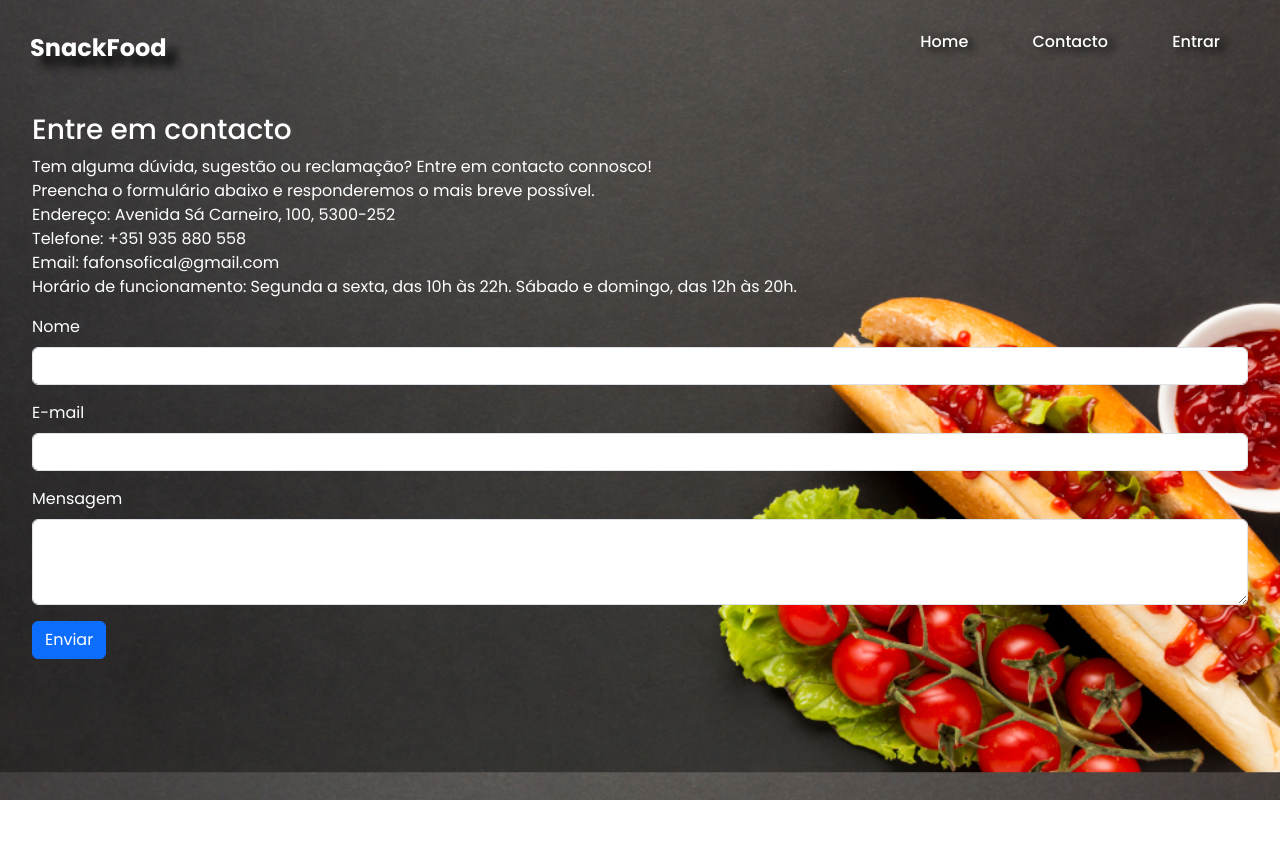
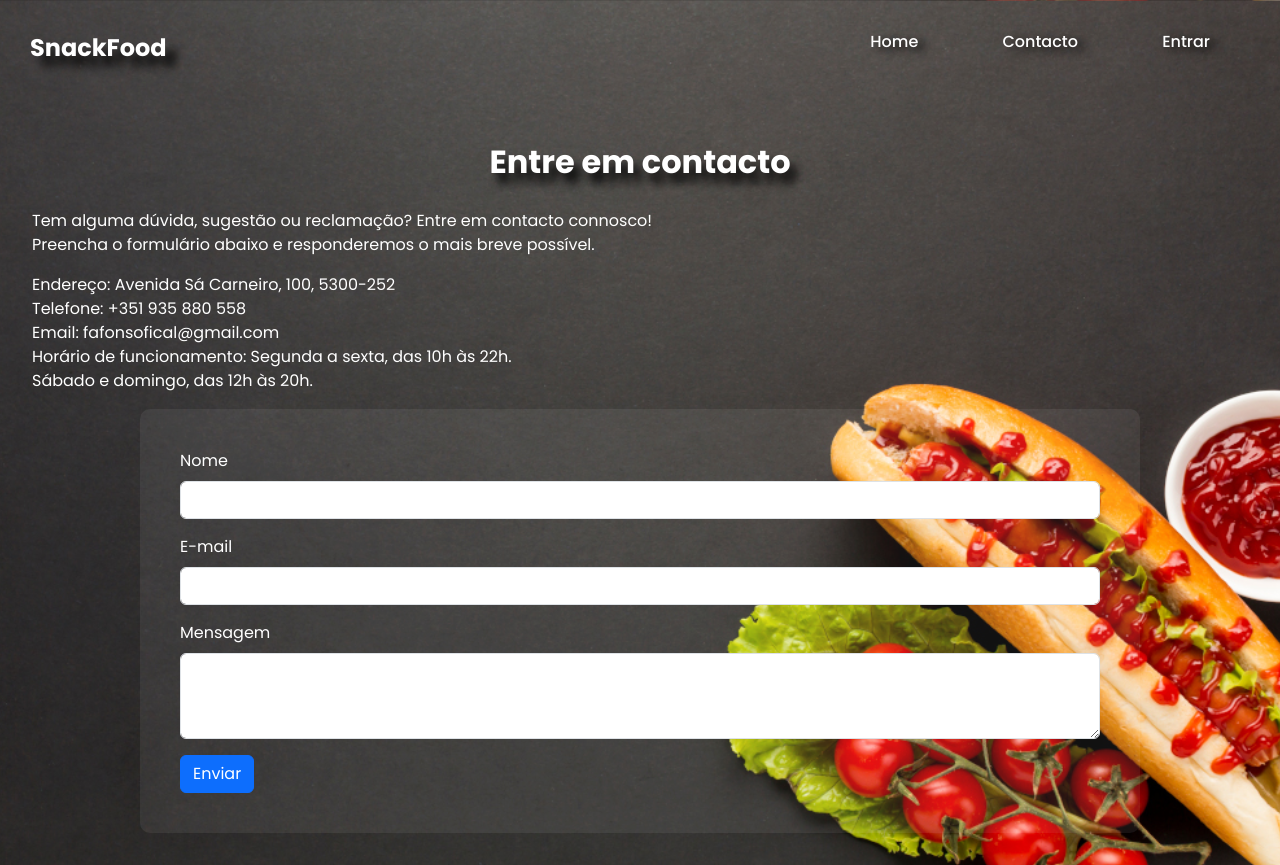
Before and after one commit to fafonsoficial/Projecto-Snack-Food-Restorant, a plain HTML site: page paginas/contacto.html in a window 1280 px wide. Before the commit the page ends 800 px from the top, so only its background shows below. Drawn offline with nearby package versions, Linux system fonts and the light colour scheme.

Commit message:
mai um commit

```diff
--- a/paginas/contacto.html
+++ b/paginas/contacto.html
@@ -32,7 +32,7 @@
             </nav>
         </header>
 
-        <main>
+        <main id="segunda-pagina">
             <h3>
                 Entre em contacto
             </h3>
@@ -41,15 +41,18 @@
                 Tem alguma dúvida, sugestão ou reclamação? Entre em contacto connosco!
                 <br>
                 Preencha o formulário abaixo e responderemos o mais breve possível.
-                <br>
+            </p>
 
+            <p>
                 Endereço: Avenida Sá Carneiro, 100, 5300-252
                 <br>
                 Telefone: +351 935 880 558
                 <br>
                 Email: fafonsofical@gmail.com
                 <br>
-                Horário de funcionamento: Segunda a sexta, das 10h às 22h. Sábado e domingo, das 12h às 20h.
+                Horário de funcionamento: Segunda a sexta, das 10h às 22h.
+                <br>
+                Sábado e domingo, das 12h às 20h.
             </p>
 
            <article>
--- a/paginas/style.css
+++ b/paginas/style.css
@@ -32,7 +32,7 @@ header > nav {
 }
 
 header > nav > a {
-    padding: 30px;
+    padding: 40px;
     text-decoration: none;
     color: white;
     text-shadow: 7px 3px 10px black;
@@ -103,3 +103,24 @@ footer a {
     text-decoration: none;
     color: white;
 }
+
+#segunda-pagina h3 {
+    font-weight: 700;
+    text-align: center;
+    font-size: 2em;
+    padding-top: 30px;
+    padding-bottom: 20px;
+    text-shadow: 7px 10px 10px black;
+}
+
+#segunda-pagina > article {
+    max-width: 1000px;
+    margin: auto;
+    padding: 40px;
+    background-color: rgba(255, 255, 255, 0.067);
+    border-radius: 10px;
+}
+
+#segunda-pagina > p {
+    text-align: justify;
+}
```
